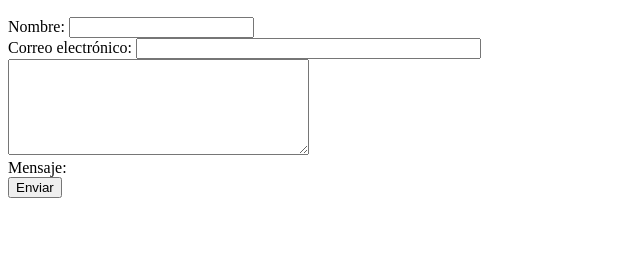
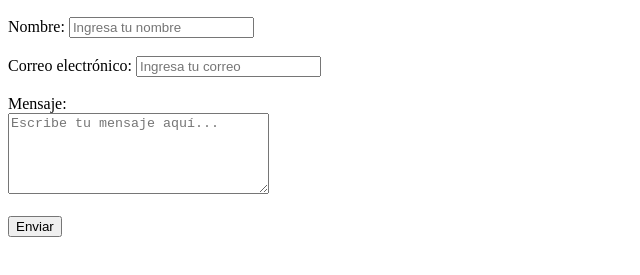
Before and after one commit to mathiasabarca-ux/Skillnest_fundamentos_web, a plain HTML site: page STACK_HTML/11_Portafolio/index.html in a window 1280 px wide. Shown: the part 497-772 px from the top of the page, without its empty margins (0-640 px from the left). Drawn offline with Linux system fonts and the light colour scheme.

Commit message:
Update index.html

```diff
--- a/STACK_HTML/11_Portafolio/index.html
+++ b/STACK_HTML/11_Portafolio/index.html
@@ -1,25 +1,29 @@
-
 <!DOCTYPE html>
 <html lang="es">
+
 <head>
     <meta charset="UTF-8">
     <title>Portafolio</title>
 </head>
+
 <body>
     <header>
+        <h1>¡Hola! Soy [mathias]</h1>
         <div>
-    <h1>¡Hola! Soy [mathias]</h1>
-
             <p>
                 <a href="">Mis proyectos</a> |
                 <a href="">Mi GitHub</a> |
                 <a href="">Contáctame</a>
             </p>
         </div>
+    </header>
+
+    <main>
         <div>
             <h2>Sobre mí</h2>
             <p>Soy estudiante de programación y me encanta aprender nuevas tecnologías.</p>
         </div>
+        <div>
             <h2>Habilidades e intereses</h2>
             <ul>
                 <li>Programación en Python</li>
@@ -27,22 +31,36 @@
                 <li>Videojuegos</li>
                 <li>Diseño UX/UI</li>
             </ul>
+        </div>
 
+        <div>
             <h2>Proyectos destacados</h2>
             <h3>Calculadora en Python</h3>
             <p>Una calculadora simple creada con Python y ejecutada en consola.</p>
+        </div>
 
+        <div>
             <h2>Contáctame</h2>
+            <form>
+                <div>
+                    <label for="nombre">Nombre:</label>
+                    <input type="text" id="nombre" name="nombre" placeholder="Ingresa tu nombre"><br><br>
+                </div>
+                <div>
+                    <label for="email">Correo electrónico:</label>
+                    <input type="email" id="email" name="email" placeholder="Ingresa tu correo"><br><br>
+                </div>
+                <div>
+                    <label for="mensaje">Mensaje:</label><br>
+                    <textarea id="mensaje" name="mensaje" rows="5" cols="30"
+                        placeholder="Escribe tu mensaje aquí..."></textarea><br><br>
+                </div>
 
-    <p>
-    <form>
-        Nombre: <input type="text"><br>
-        Correo electrónico: <input type="text" size="40"><br>
-        <textarea rows="6" cols="35"></textarea><br>
-        Mensaje:<br>
-        <button>Enviar</button>
+                <input type="submit" value="Enviar">
             </form>
-    </p>
+        </div>
+    </main>
 
 </body>
+
 </html>
```
Lines whose indentation alone changed are shown as unchanged.
